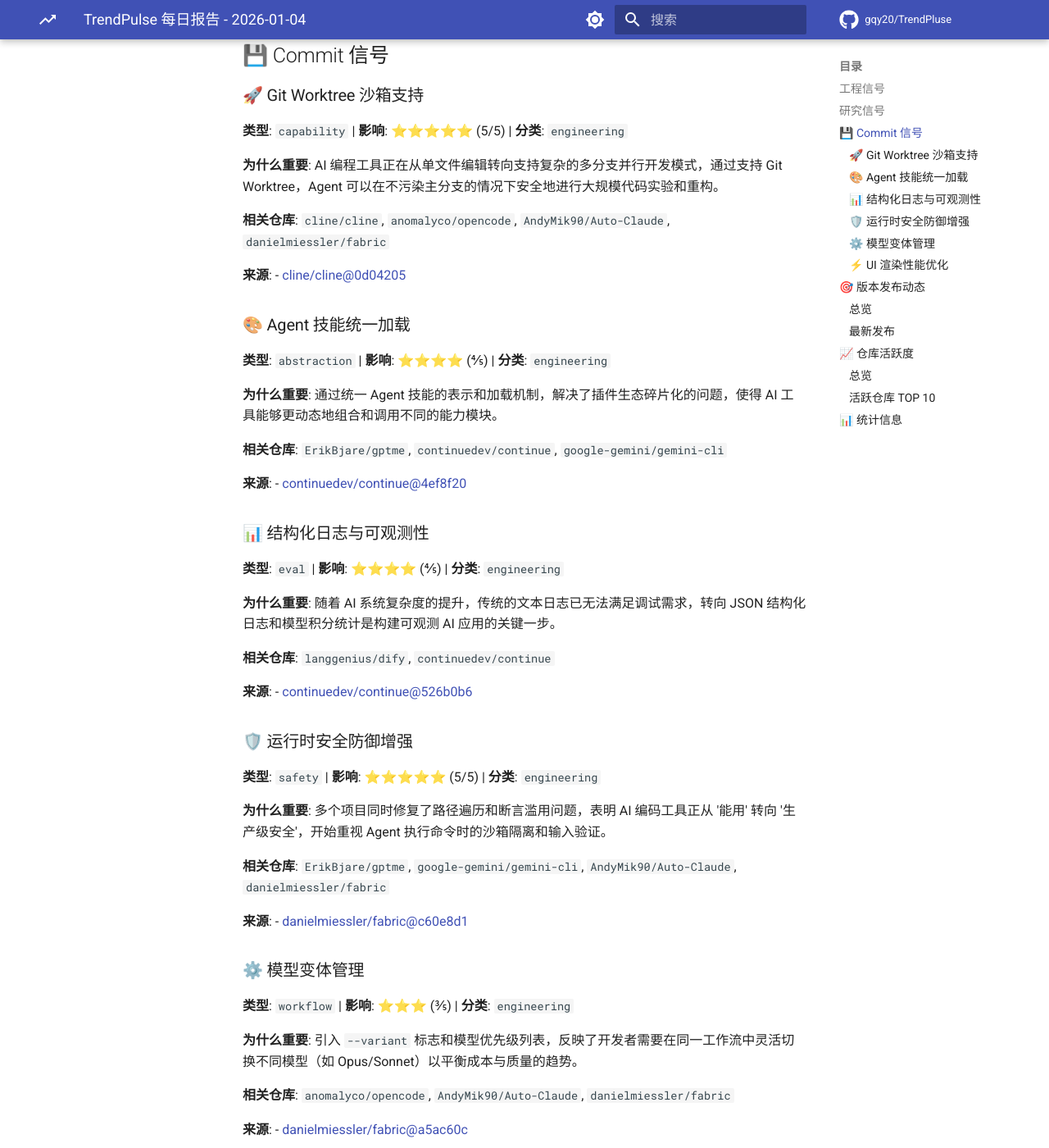
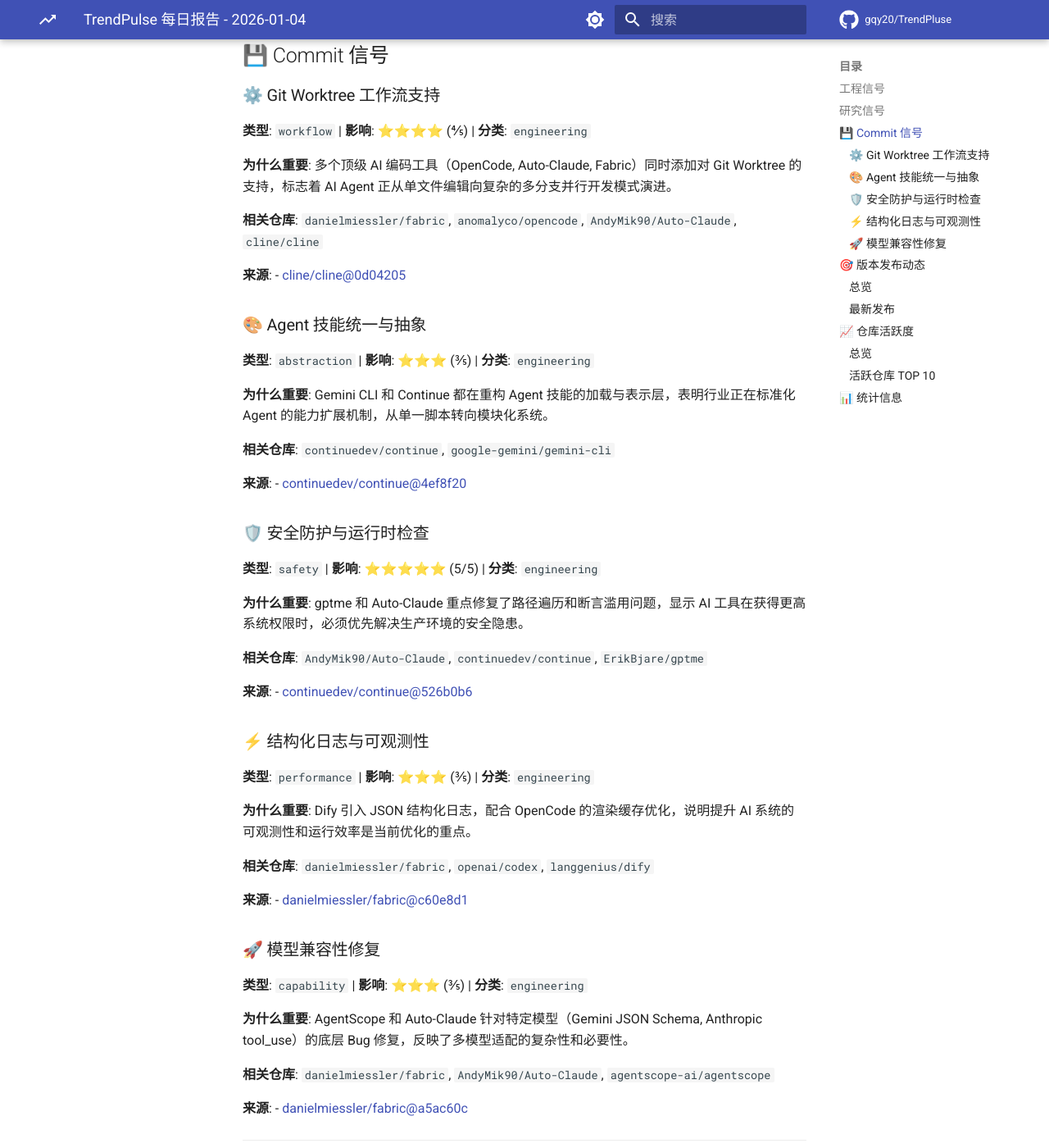
Before and after one commit to gqy20/TrendPluse, an MkDocs documentation site: the page built from docs/reports/report-2026-01-04.md, in a window 1280 px wide and 1400 px high, scrolled down 476 px. Shown: the whole window at 82% size. Built offline with MkDocs 1.6.1 and Material for MkDocs 9.7.7, drawn with Linux system fonts in a browser that asks for light colours; nearby versions of some CDN libraries; library files that are not in the unit come from our copies; comment, search, counter and statistics services are not loaded; some of the changed text lies outside the part shown.

Commit message:
docs: update daily trend report [skip ci]

```diff
--- a/docs/reports/report-2026-01-04.md
+++ b/docs/reports/report-2026-01-04.md
@@ -11,76 +11,64 @@
 暂无信号。
 ## 💾 Commit 信号
 
-### 🚀 Git Worktree 沙箱支持
+### ⚙️ Git Worktree 工作流支持
 
-**类型**: `capability` | **影响**: ⭐⭐⭐⭐⭐ (5/5) | **分类**: `engineering`
+**类型**: `workflow` | **影响**: ⭐⭐⭐⭐ (4/5) | **分类**: `engineering`
 
-**为什么重要**: AI 编程工具正在从单文件编辑转向支持复杂的多分支并行开发模式，通过支持 Git Worktree，Agent 可以在不污染主分支的情况下安全地进行大规模代码实验和重构。
+**为什么重要**: 多个顶级 AI 编码工具（OpenCode, Auto-Claude, Fabric）同时添加对 Git Worktree 的支持，标志着 AI Agent 正从单文件编辑向复杂的多分支并行开发模式演进。
 
-**相关仓库**: `cline/cline`, `anomalyco/opencode`, `AndyMik90/Auto-Claude`, `danielmiessler/fabric`
+**相关仓库**: `danielmiessler/fabric`, `anomalyco/opencode`, `AndyMik90/Auto-Claude`, `cline/cline`
 
 **来源**:
 - [cline/cline@0d04205](https://github.com/cline/cline/commit/0d04205dc4194c54e4bf424d2dc80f2fe1697e98)
 
 
-### 🎨 Agent 技能统一加载
+### 🎨 Agent 技能统一与抽象
 
-**类型**: `abstraction` | **影响**: ⭐⭐⭐⭐ (4/5) | **分类**: `engineering`
+**类型**: `abstraction` | **影响**: ⭐⭐⭐ (3/5) | **分类**: `engineering`
 
-**为什么重要**: 通过统一 Agent 技能的表示和加载机制，解决了插件生态碎片化的问题，使得 AI 工具能够更动态地组合和调用不同的能力模块。
+**为什么重要**: Gemini CLI 和 Continue 都在重构 Agent 技能的加载与表示层，表明行业正在标准化 Agent 的能力扩展机制，从单一脚本转向模块化系统。
 
-**相关仓库**: `ErikBjare/gptme`, `continuedev/continue`, `google-gemini/gemini-cli`
+**相关仓库**: `continuedev/continue`, `google-gemini/gemini-cli`
 
 **来源**:
 - [continuedev/continue@4ef8f20](https://github.com/continuedev/continue/commit/4ef8f201e9a7c94d77cea7de2f936361fa926361)
 
 
-### 📊 结构化日志与可观测性
+### 🛡️ 安全防护与运行时检查
 
-**类型**: `eval` | **影响**: ⭐⭐⭐⭐ (4/5) | **分类**: `engineering`
+**类型**: `safety` | **影响**: ⭐⭐⭐⭐⭐ (5/5) | **分类**: `engineering`
 
-**为什么重要**: 随着 AI 系统复杂度的提升，传统的文本日志已无法满足调试需求，转向 JSON 结构化日志和模型积分统计是构建可观测 AI 应用的关键一步。
+**为什么重要**: gptme 和 Auto-Claude 重点修复了路径遍历和断言滥用问题，显示 AI 工具在获得更高系统权限时，必须优先解决生产环境的安全隐患。
 
-**相关仓库**: `langgenius/dify`, `continuedev/continue`
+**相关仓库**: `AndyMik90/Auto-Claude`, `continuedev/continue`, `ErikBjare/gptme`
 
 **来源**:
 - [continuedev/continue@526b0b6](https://github.com/continuedev/continue/commit/526b0b6672abe22567a7f54ed8274e00db19824e)
 
 
-### 🛡️ 运行时安全防御增强
+### ⚡ 结构化日志与可观测性
 
-**类型**: `safety` | **影响**: ⭐⭐⭐⭐⭐ (5/5) | **分类**: `engineering`
+**类型**: `performance` | **影响**: ⭐⭐⭐ (3/5) | **分类**: `engineering`
 
-**为什么重要**: 多个项目同时修复了路径遍历和断言滥用问题，表明 AI 编码工具正从 '能用' 转向 '生产级安全'，开始重视 Agent 执行命令时的沙箱隔离和输入验证。
+**为什么重要**: Dify 引入 JSON 结构化日志，配合 OpenCode 的渲染缓存优化，说明提升 AI 系统的可观测性和运行效率是当前优化的重点。
 
-**相关仓库**: `ErikBjare/gptme`, `google-gemini/gemini-cli`, `AndyMik90/Auto-Claude`, `danielmiessler/fabric`
+**相关仓库**: `danielmiessler/fabric`, `openai/codex`, `langgenius/dify`
 
 **来源**:
 - [danielmiessler/fabric@c60e8d1](https://github.com/danielmiessler/fabric/commit/c60e8d1bf716080bc8c9454d0bf6c586027de56d)
 
 
-### ⚙️ 模型变体管理
+### 🚀 模型兼容性修复
 
-**类型**: `workflow` | **影响**: ⭐⭐⭐ (3/5) | **分类**: `engineering`
+**类型**: `capability` | **影响**: ⭐⭐⭐ (3/5) | **分类**: `engineering`
 
-**为什么重要**: 引入 `--variant` 标志和模型优先级列表，反映了开发者需要在同一工作流中灵活切换不同模型（如 Opus/Sonnet）以平衡成本与质量的趋势。
+**为什么重要**: AgentScope 和 Auto-Claude 针对特定模型（Gemini JSON Schema, Anthropic tool_use）的底层 Bug 修复，反映了多模型适配的复杂性和必要性。
 
-**相关仓库**: `anomalyco/opencode`, `AndyMik90/Auto-Claude`, `danielmiessler/fabric`
+**相关仓库**: `danielmiessler/fabric`, `AndyMik90/Auto-Claude`, `agentscope-ai/agentscope`
 
 **来源**:
 - [danielmiessler/fabric@a5ac60c](https://github.com/danielmiessler/fabric/commit/a5ac60cedf0bfee2ebba4104f32992a831329c70)
-
-
-### ⚡ UI 渲染性能优化
-
-**类型**: `performance` | **影响**: ⭐⭐⭐ (3/5) | **分类**: `engineering`
-
-**为什么重要**: 针对 TUI 和差异视图的缓存优化表明，随着 AI 生成代码速度的加快，前端渲染性能正成为新的瓶颈，项目开始关注视图层的响应速度。
-
-**相关仓库**: `openai/codex`, `zed-industries/zed`, `anomalyco/opencode`, `danielmiessler/fabric`
-
-**来源**:
-- [danielmiessler/fabric@96ce083](https://github.com/danielmiessler/fabric/commit/96ce0838b5cca3649c4fc76f80feb5d98124b233)
 
 
 ---
@@ -143,52 +131,6 @@
 
 **链接**: [查看详情](https://github.com/danielmiessler/Fabric/releases/tag/v1.4.366)
 
-#### 📦 [langchain-ai/langchain](https://github.com/langchain-ai/langchain) langchain-core==1.2.6
-
-**发布者**: `github-actions[bot]` | **时间**: 2026-01-02
-
-**摘要**: Changes since langchain-core==1.2.5  release(core): 1.2.6 (#34586) chore(core): Update LangChainTracer to use Pydantic v2 methods (#34541) docs(core): add docstrings to internal helper functions (#345...
-
-**链接**: [查看详情](https://github.com/langchain-ai/langchain/releases/tag/langchain-core%3D%3D1.2.6)
-
-#### ⚡ [AndyMik90/Auto-Claude](https://github.com/AndyMik90/Auto-Claude) v2.7.2
-
-**发布者**: `github-actions[bot]` | **时间**: 2026-01-02
-
-**摘要**: ### ✨ New Features  - Added refresh button to Kanban board for manually reloading tasks  - Terminal dropdown with built-in and external options in task review  - Centralized CLI tool path management w...
-
-**资产**: 9 个文件
-
-**链接**: [查看详情](https://github.com/AndyMik90/Auto-Claude/releases/tag/v2.7.2)
-
-#### ⚡ [anomalyco/opencode](https://github.com/anomalyco/opencode) v1.0.223
-
-**发布者**: `thdxr` | **时间**: 2026-01-01
-
-**摘要**: ## TUI - Don't show 'Agent not found' toast for subagents ## Desktop - Add context window configuration to app
-
-**资产**: 32 个文件
-
-**链接**: [查看详情](https://github.com/anomalyco/opencode/releases/tag/v1.0.223)
-
-#### ⚡ [anomalyco/opencode](https://github.com/anomalyco/opencode) v1.0.222
-
-**发布者**: `thdxr` | **时间**: 2026-01-01
-
-**摘要**: ## Core - Add Windows support for PTY and cross-platform build scripts in desktop application (@Hona) - Prevent TimeoutOverflowWarning by capping setTimeout delay to maximum 32-bit signed integer valu...
-
-**资产**: 32 个文件
-
-**链接**: [查看详情](https://github.com/anomalyco/opencode/releases/tag/v1.0.222)
-
-#### 📦 [langchain-ai/langchain](https://github.com/langchain-ai/langchain) langchain-xai==1.2.0
-
-**发布者**: `github-actions[bot]` | **时间**: 2025-12-31
-
-**摘要**: Changes since langchain-xai==1.1.0  fix(xai): ensure citations are streamed just once (#34556) release(xai): 1.2.0 (#34555) fix(xai): stream usage metadata by default (#34531) fix(core): serialization...
-
-**链接**: [查看详情](https://github.com/langchain-ai/langchain/releases/tag/langchain-xai%3D%3D1.2.0)
-
 
 
 ---
@@ -205,12 +147,12 @@
 
 | 仓库 | Commits | 新贡献者 | Top 贡献者 |
 |------|--------|---------|------------|
-| [anomalyco/opencode](https://github.com/anomalyco/opencode) | 27 | 0 | rekram1-node, thdxr, shuv1337 |
+| [anomalyco/opencode](https://github.com/anomalyco/opencode) | 29 | 0 | rekram1-node, thdxr, adamdotdevin |
 | [danielmiessler/fabric](https://github.com/danielmiessler/fabric) | 17 | 0 | ksylvan, github-actions[bot] |
+| [langgenius/dify](https://github.com/langgenius/dify) | 12 | 0 | CodingOnStar, lyzno1, laipz8200 |
 | [AndyMik90/Auto-Claude](https://github.com/AndyMik90/Auto-Claude) | 12 | 0 | AndyMik90, MikeeBuilds, hluisi |
 | [ErikBjare/gptme](https://github.com/ErikBjare/gptme) | 11 | 0 | TimeToBuildBob, ErikBjare |
-| [langgenius/dify](https://github.com/langgenius/dify) | 10 | 0 | lyzno1, laipz8200, asukaminato0721 |
-| [openai/codex](https://github.com/openai/codex) | 5 | 0 | joshka-oai, leezenn, tibo-openai |
+| [openai/codex](https://github.com/openai/codex) | 4 | 0 | joshka-oai, leezenn |
 | [zed-industries/zed](https://github.com/zed-industries/zed) | 4 | 0 | pckilgore, maxbrunsfeld, cole-miller |
 | [agentscope-ai/agentscope](https://github.com/agentscope-ai/agentscope) | 3 | 0 | DavdGao, FFengIll, qbc2016 |
 | [continuedev/continue](https://github.com/continuedev/continue) | 2 | 0 | sestinj |
```
Also changed, not shown: other parts of docs/reports/report-2026-01-04.md (+5 -5 lines), docs/reports/index.md (+3 -3 lines), reports/report-2026-01-04.md (+28 -86 lines).
